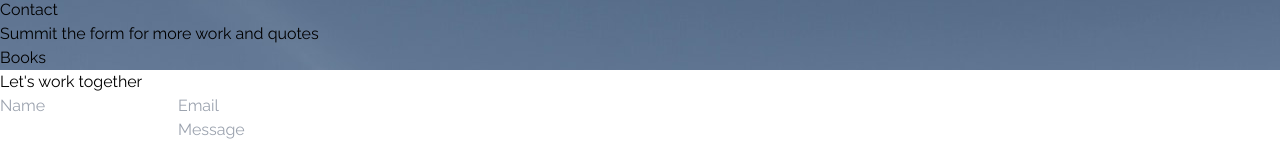
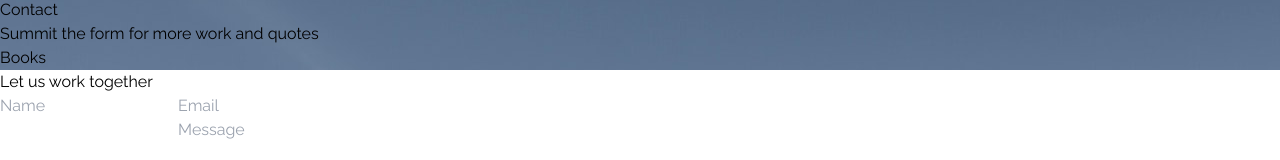
Before and after one commit to domchu/domchu-landing-page, a Next.js app: page /contact in a window 1280 px wide. Shown: the part 238-398 px from the top of the page. Built offline with nearby package versions, Linux system fonts and the light colour scheme.

Commit message:
bug: fixed img path

```diff
--- a/Components/Contact.js
+++ b/Components/Contact.js
@@ -4,7 +4,7 @@ const Contact = () => {
   return (
     <div className="max-w-[1540px] m-auto p-4 h-screen bg-gray-700">
       <h1 className="text-2xl font-bold text-center p-4 text-white">
-        Let's work together
+        Let us work together
       </h1>
       <form className="max-w-[600px] m-auto">
         <div className="grid grid-cols-2 gap-2">
--- a/Components/Instagram.jsx
+++ b/Components/Instagram.jsx
@@ -3,6 +3,8 @@ import Img1 from "../public/Img1.jpg";
 import Img2 from "../public/Img2.jpg";
 import Img3 from "../public/Img3.jpg";
 import Img4 from "../public/Img4.jpg";
+import Img5 from "../public/nature1.jpg";
+import Img6 from "../public/nature2.jpg";
 import InstagramImage from "./InstagramImage";
 
 const Instagram = () => {
@@ -14,9 +16,9 @@ const Instagram = () => {
         <InstagramImage socialImg={Img1} />
         <InstagramImage socialImg={Img4} />
         <InstagramImage socialImg={Img2} />
-        <InstagramImage socialImg={Img1} />
+        <InstagramImage socialImg={Img5} />
         <InstagramImage socialImg={Img3} />
-        <InstagramImage socialImg={Img4} />
+        <InstagramImage socialImg={Img6} />
       </div>
     </div>
   );
```
